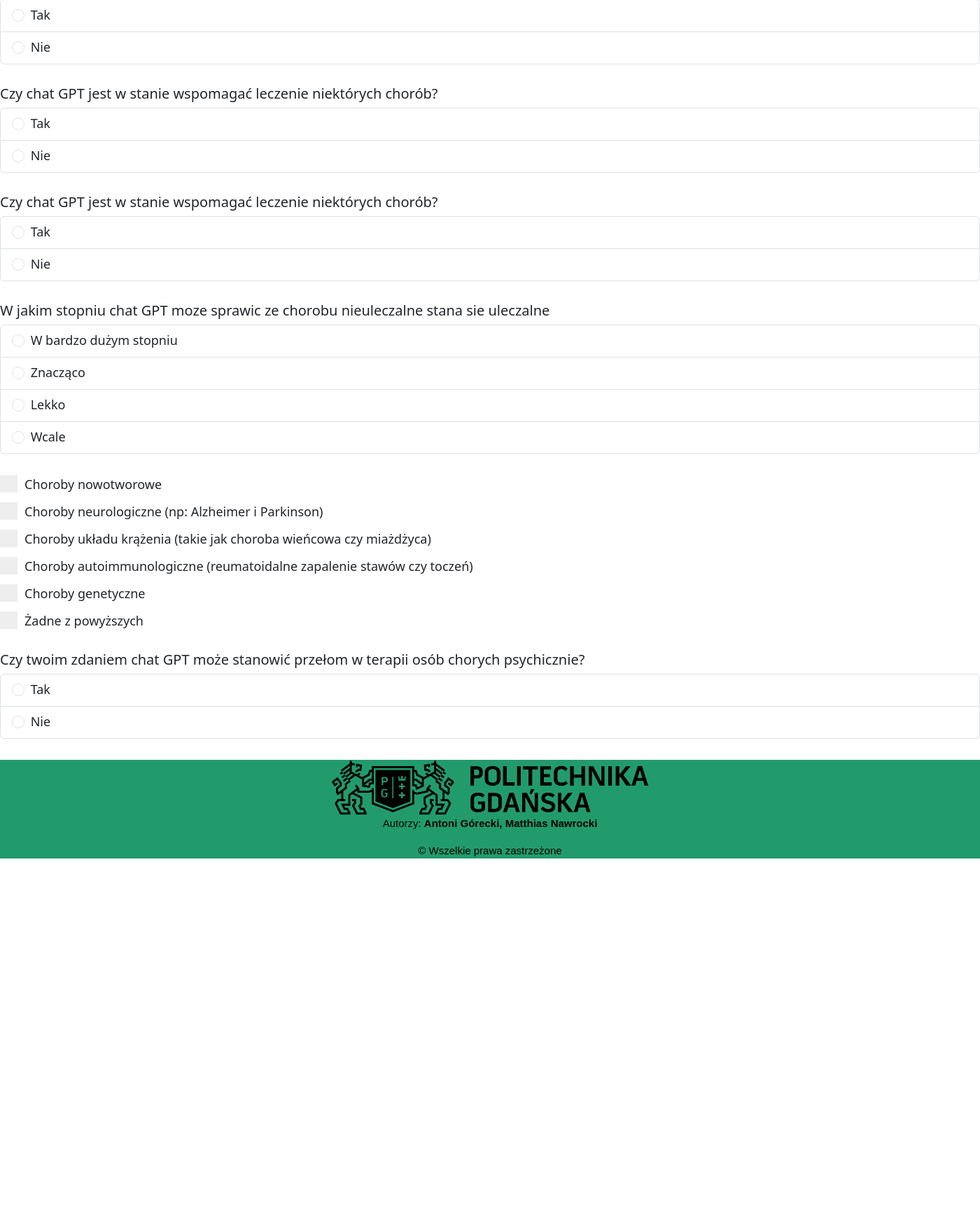
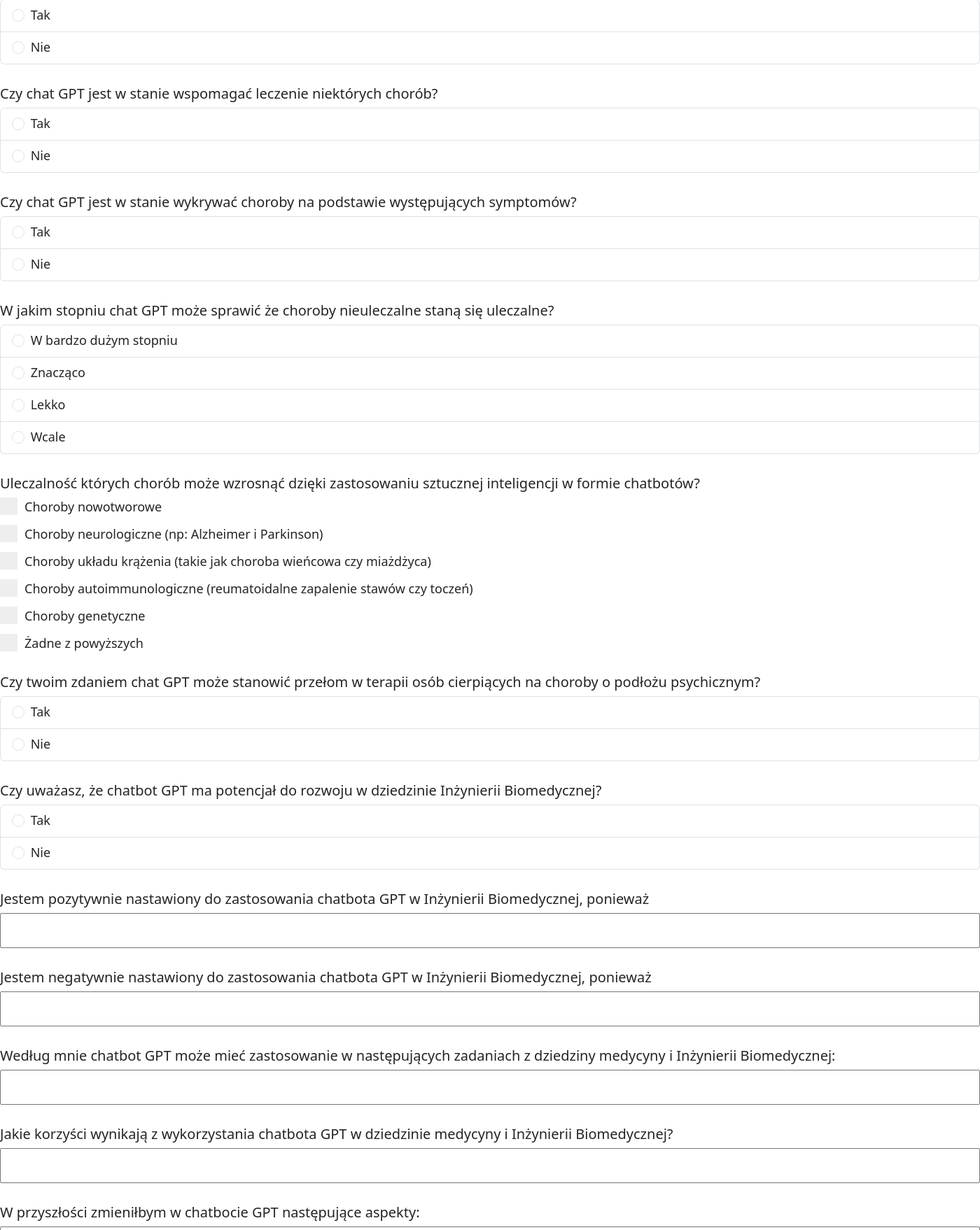
Before and after one commit to everinho/ETI-RAIM-gpt_web_survey, a Flask app: page / in a window 1400 px wide. Shown: the part 3678-5436 px from the top of the page at 70% size. Before the commit the page ends 4905 px from the top, so only its background shows below. Run offline with Flask 2, Linux system fonts and the light colour scheme.

Commit message:
added open question section and applied some changes

```diff
--- a/static/style.css
+++ b/static/style.css
@@ -1,4 +1,15 @@
-footer {
+html { height: 100%; }
+body {
+    min-height:100%;
+    position:relative;
+    padding-bottom:[footer-height]
+}
+.footer {
+  position: absolute;
+  left: 0 ; right: 0; bottom: 0;
+  height:[footer-height];
+}
+footer{
   text-align: center;
   font-family: arial;
   font-size: 15px;
@@ -25,6 +36,7 @@
  max-width: 1400px;
   margin: 0 auto 0 auto;
   padding-bottom: 30px;
+  min-height: 100%;
 }
 .checkmark {
   position: absolute;
@@ -73,3 +85,13 @@
 {
   cursor: pointer;
 }
+input[type=text]
+{
+  height:50px;
+  width: 1400px;
+  font-size:14pt;
+  font-family: arial;
+}
+input[type=text]:focus {
+  background-color: lightblue;
+}
--- a/templates/home.html
+++ b/templates/home.html
@@ -8,7 +8,7 @@
     <title>Ankieta</title>
     <link href="https://cdn.jsdelivr.net/npm/bootstrap@5.3.0-alpha2/dist/css/bootstrap.min.css" rel="stylesheet" integrity="sha384-aFq/bzH65dt+w6FI2ooMVUpc+21e0SRygnTpmBvdBgSdnuTN7QbdgL+OapgHtvPp" crossorigin="anonymous">
     <style>
-       h1{
+      h1{
           font-size: 60px;
           text-align: center;
           font-family: arial;
@@ -62,11 +62,14 @@
       <div>
         {% include 'poll.html' %}
       </div>
+      <div>
+        {% include 'opinion.html' %}
+      </div>
     </div>
+    <footer>
+      <img id="logo" src="https://eti-raim-gptwebsurvey.everinho.repl.co/static/pg_poziome_logo_czarne.png">
+      <p>Autorzy: <b>Antoni Górecki, Matthias Nawrocki</b></p>
+      <p>&copy Wszelkie prawa zastrzeżone </p>
+    </footer>
   </body>
-  <footer>
-    <img id="logo" src="https://eti-raim-gptwebsurvey.everinho.repl.co/static/pg_poziome_logo_czarne.png">
-    <p>Autorzy: <b>Antoni Górecki, Matthias Nawrocki</b></p>
-    <p>&copy Wszelkie prawa zastrzeżone </p>
-</footer>
 </html>
--- /dev/null
+++ b/templates/opinion.html
@@ -0,0 +1,10 @@
+<h5>Jestem pozytywnie nastawiony do zastosowania chatbota GPT w Inżynierii Biomedycznej, ponieważ </h5>
+<input type="text" id="op1" name="op1">
+<h5>Jestem negatywnie nastawiony do zastosowania chatbota GPT w Inżynierii Biomedycznej, ponieważ </h5>
+<input type="text" id="op2" name="op2">
+<h5>Według mnie chatbot GPT może mieć zastosowanie w następujących zadaniach z dziedziny medycyny i Inżynierii Biomedycznej:</h5>
+<input type="text" id="op3" name="op3">
+<h5>Jakie korzyści wynikają z wykorzystania chatbota GPT w dziedzinie medycyny i Inżynierii Biomedycznej?</h5>
+<input type="text" id="op4" name="op4">
+<h5>W przyszłości zmieniłbym w chatbocie GPT następujące aspekty:</h5>
+<input type="text" id="op5" name="op5">
--- a/templates/poll.html
+++ b/templates/poll.html
@@ -2,7 +2,7 @@
           <ul class="list-group">
             <li class="list-group-item">
               <input class="form-check-input me-1" type="radio" name="listGroupRadio1" value="" id="<18">
-              <label class="form-check-label1" for="firstRadio">Poniżej 18 lat</label>
+              <label class="form-check-label" for="firstRadio">Poniżej 18 lat</label>
             </li>
             <li class="list-group-item">
               <input class="form-check-input me-1" type="radio" name="listGroupRadio1" value="" id="18-25">
@@ -237,7 +237,7 @@
               <label class="form-check-label" for="secondRadio">Nie</label>
             </li>
           </ul>
-        <h5>Czy chat GPT jest w stanie wspomagać leczenie niektórych chorób?</h5>
+        <h5>Czy chat GPT jest w stanie wykrywać choroby na podstawie występujących symptomów?</h5>
           <ul class="list-group">
             <li class="list-group-item">
               <input class="form-check-input me-1" type="radio" name="listGroupRadio12" value="" id="entertainment_yes">
@@ -248,7 +248,7 @@
               <label class="form-check-label" for="secondRadio">Nie</label>
             </li>
           </ul>
-        <h5>W jakim stopniu chat GPT moze sprawic ze chorobu nieuleczalne stana sie uleczalne</h5>
+        <h5>W jakim stopniu chat GPT może sprawić że choroby nieuleczalne staną się uleczalne?</h5>
           <ul class="list-group">
             <li class="list-group-item">
               <input class="form-check-input me-1" type="radio" name="listGroupRadio13" value="" id="<10">
@@ -267,7 +267,7 @@
               <label class="form-check-label" for="fourthRadio">Wcale</label>
             </li>
           </ul>
-        <h5></h5>
+        <h5>Uleczalność których chorób może wzrosnąć dzięki zastosowaniu sztucznej inteligencji w formie chatbotów?</h5>
           <label class="checker">Choroby nowotworowe
             <input type="checkbox">
             <span class="checkmark"></span>
@@ -292,8 +292,8 @@
             <input type="checkbox">
             <span class="checkmark"></span>
           </label>
-        <h5>Czy twoim zdaniem chat GPT może stanowić przełom w terapii osób chorych psychicznie?</h5>
-        <ul class="list-group">
+        <h5>Czy twoim zdaniem chat GPT może stanowić przełom w terapii osób cierpiących na choroby o podłożu psychicznym?</h5>
+          <ul class="list-group">
             <li class="list-group-item">
               <input class="form-check-input me-1" type="radio" name="listGroupRadio14" value="" id="entertainment_yes">
               <label class="form-check-label" for="firstRadio">Tak</label>
@@ -303,3 +303,14 @@
               <label class="form-check-label" for="secondRadio">Nie</label>
             </li>
           </ul>
+        <h5>Czy uważasz, że chatbot GPT ma potencjał do rozwoju w dziedzinie Inżynierii Biomedycznej?</h5>
+         <ul class="list-group">
+            <li class="list-group-item">
+              <input class="form-check-input me-1" type="radio" name="listGroupRadio15" value="" id="entertainment_yes">
+              <label class="form-check-label" for="firstRadio">Tak</label>
+            </li>
+            <li class="list-group-item">
+              <input class="form-check-input me-1" type="radio" name="listGroupRadio15" value="" id="entertainment_no">
+              <label class="form-check-label" for="secondRadio">Nie</label>
+            </li>
+          </ul>
```
Also changed, not shown: templates/task.html (added).
